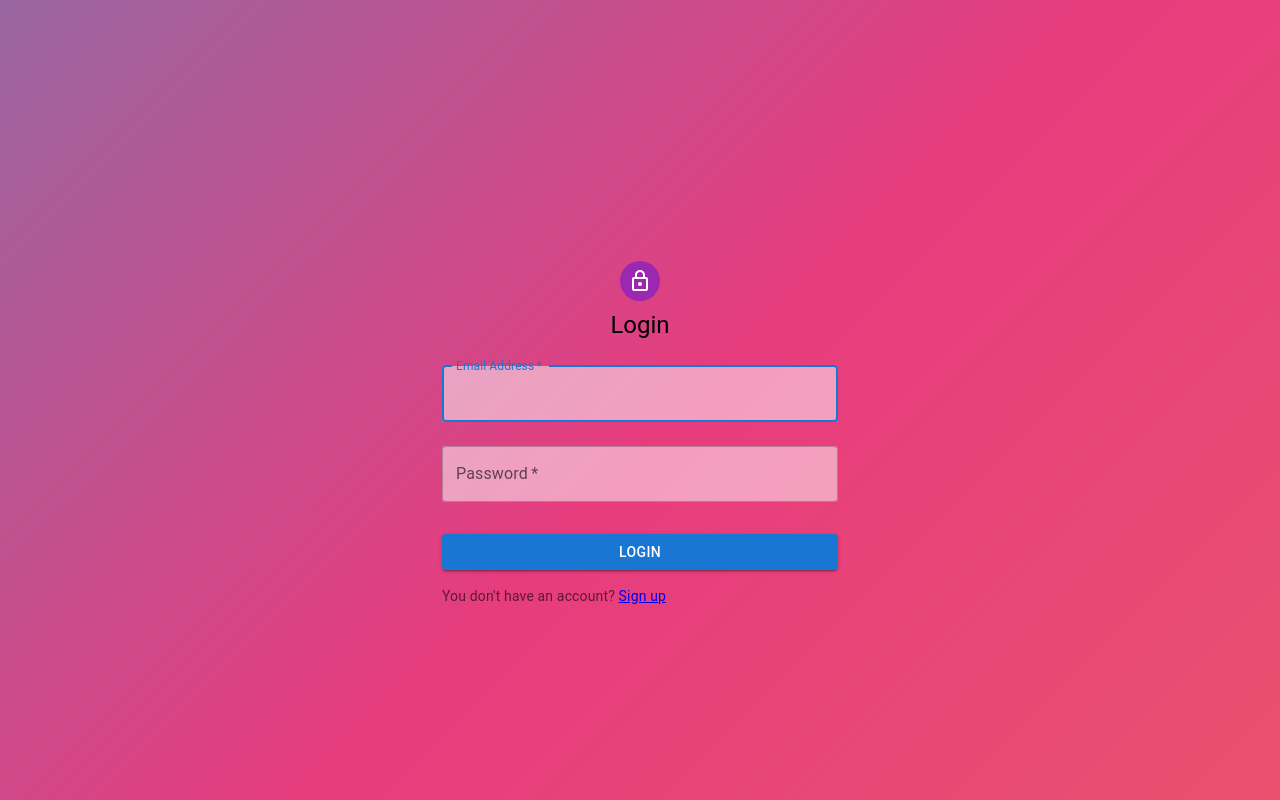
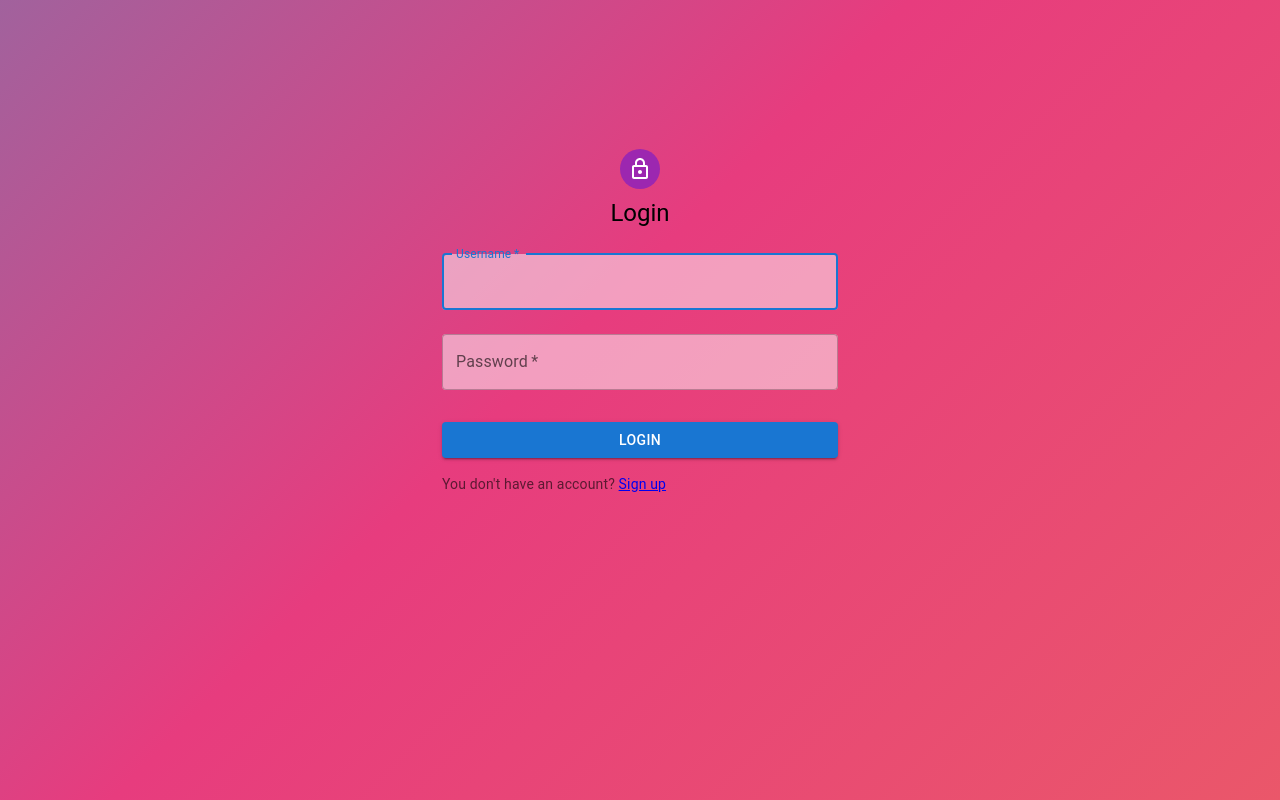
Before and after one commit to edwardedi/M3-Profil-utilizator, a React (Create React App) app in the folder client/: page /login in a window 1280 px wide. Built offline with nearby package versions, Linux system fonts and the light colour scheme.

Commit message:
changed authentication mechanism from email to username

```diff
--- a/client/src/Login.jsx
+++ b/client/src/Login.jsx
@@ -11,10 +11,10 @@ function Login() {
   const handleSubmit = async (event) => {
     event.preventDefault();
     const formData = new FormData(event.target);
-    const email = formData.get('email');
+    const username = formData.get('username');
     const password = formData.get('password');
 
-    const response = await axios.post('http://localhost:3001/login', { email, password });
+    const response = await axios.post('http://localhost:3001/login', { username, password });
     setMessage(response.data.message);
 
   };
@@ -23,7 +23,7 @@ function Login() {
     <Container component="main" maxWidth="xs">
       <Box
         sx={{
-          marginTop: 8,
+          marginTop: 0,
           display: 'flex',
           flexDirection: 'column',
           alignItems: 'center',
@@ -41,10 +41,10 @@ function Login() {
             margin="normal"
             required
             fullWidth
-            id="email"
-            label="Email Address"
-            name="email"
-            autoComplete="email"
+            id="username"
+            label="Username"
+            name="username"
+            autoComplete="username"
             autoFocus
             className='TextField'
           />
--- a/client/src/Signup.jsx
+++ b/client/src/Signup.jsx
@@ -27,7 +27,7 @@ function Signup() {
     <Container component="main" maxWidth="xs">
       <Box
         sx={{
-          marginTop: 8,
+          marginTop: 0,
           display: 'flex',
           flexDirection: 'column',
           alignItems: 'center',
--- a/client/src/UserProf.css
+++ b/client/src/UserProf.css
@@ -5,7 +5,7 @@ body {
   background-color: #f0f0f0;
   display: flex;
   justify-content: center;
-  min-height: 100vh;
+  min-height: 80vh;
   flex-direction: column;
 }
 
--- a/client/src/Wellcome.jsx
+++ b/client/src/Wellcome.jsx
@@ -9,7 +9,7 @@ function Welcome() {
     <Container component="main" maxWidth="xs">
       <Box
         sx={{
-          marginTop: 25,
+          marginTop: 0,
           display: 'flex',
           flexDirection: 'column',
           alignItems: 'center',
```
Also changed, not shown: 1 other file (tests, documents, lock files or other folders).
